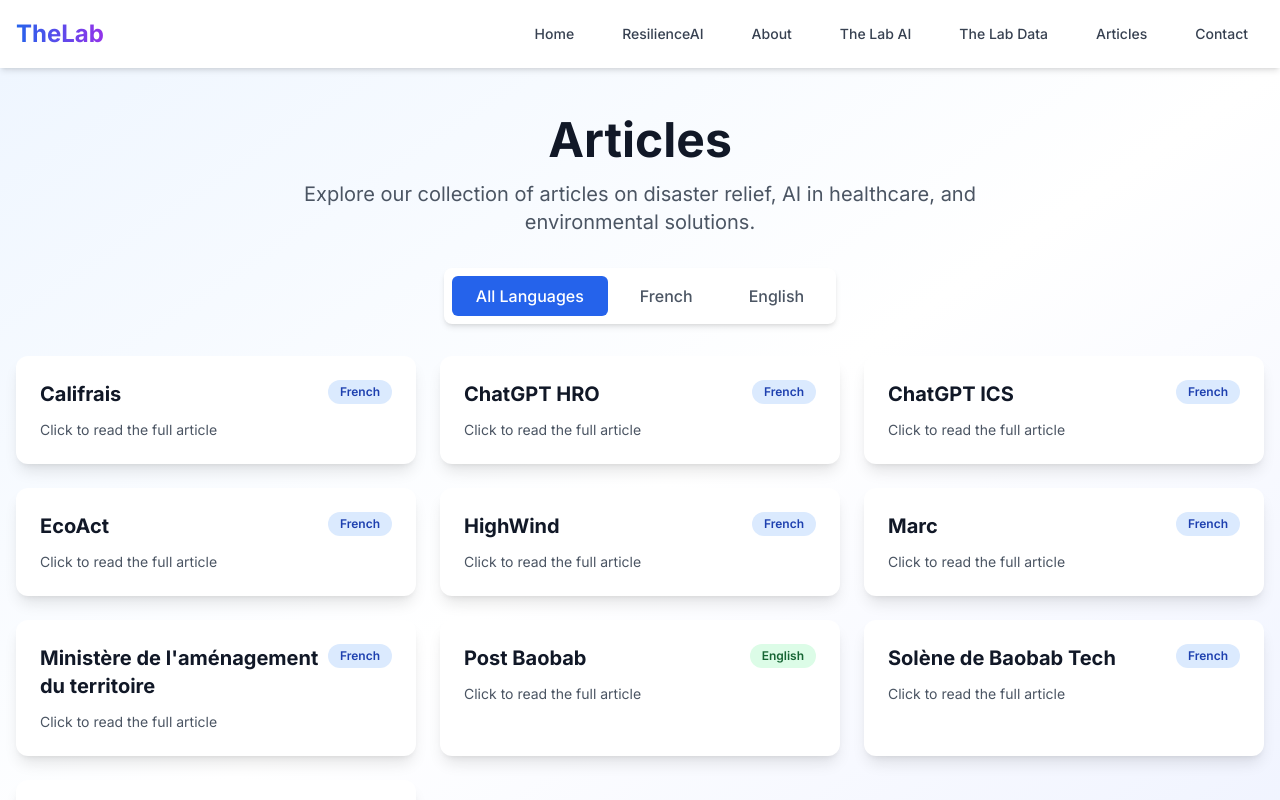
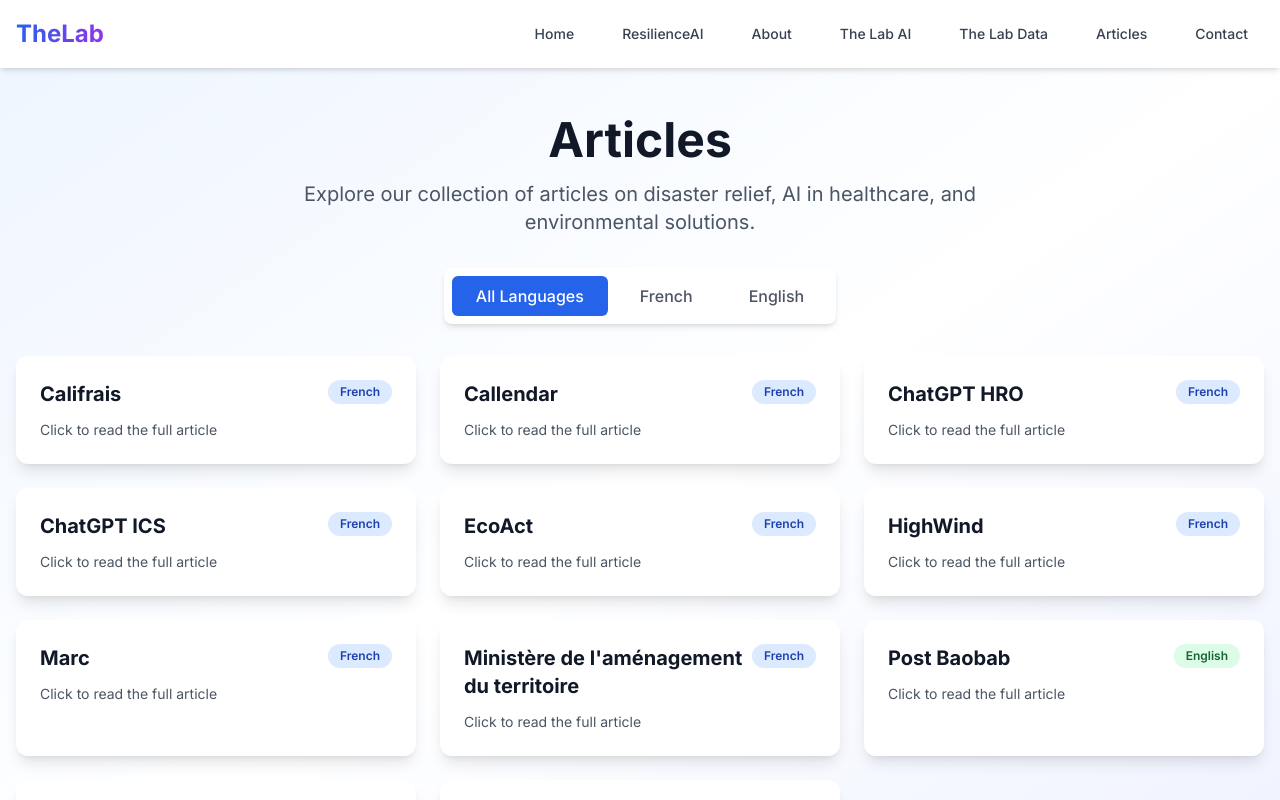
Before and after one commit to sarahlunette/blog-portfolio, a Next.js app: page /articles in a window 1280 px wide. Shown: the top 800 px of the page. Built offline with nearby package versions, Linux system fonts and the light colour scheme.

Commit message:
Update page.tsx

```diff
--- a/src/app/articles/page.tsx
+++ b/src/app/articles/page.tsx
@@ -11,6 +11,12 @@
     title: 'Califrais',
     language: 'French',
     fileName: 'Califrais_(French_Version).html'
+  },
+  {
+    slug: 'callendar',
+    title: 'Callendar',
+    language: 'French',
+    fileName: 'Callendar_(French_Version).html'
   },
   {
     slug: 'chatgpt-hro',
```
